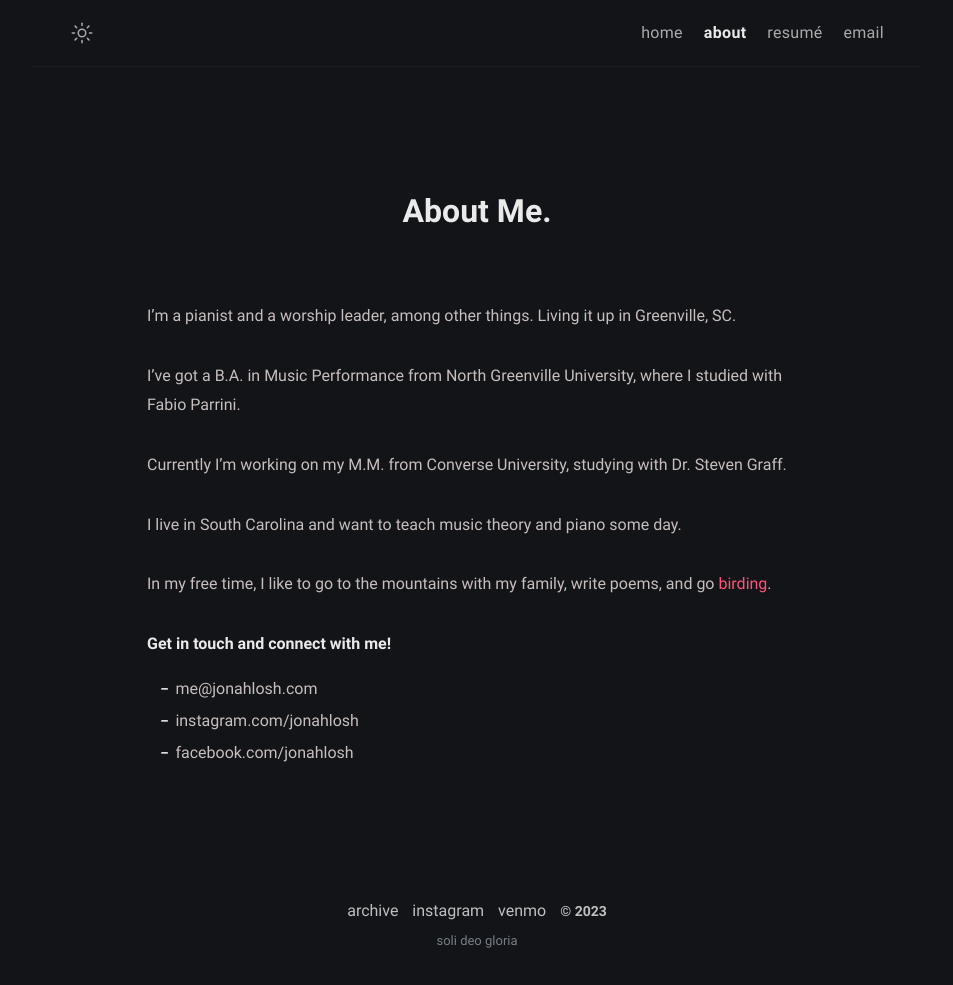
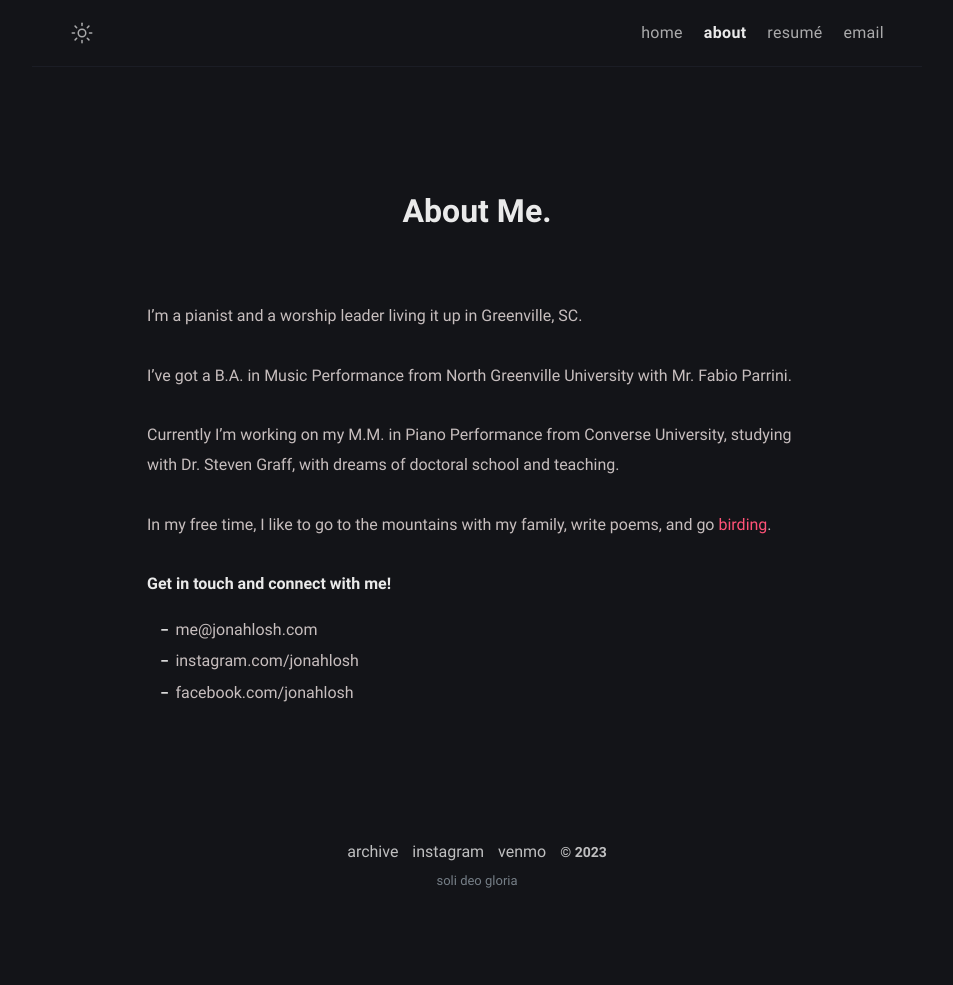
Before and after one commit to atrial-albumen/atrial-albumen.github.io, a Jekyll site: the page built from about.md, in a window 1280 px wide. Shown: the whole page, without its empty margins (163-1116 px from the left). Built offline with Jekyll 4.4.1, drawn with Linux system fonts in a browser that asks for light colours; after the commit the page ends 925 px from its top, so only the background shows below that.

Commit message:
Update about.md

```diff
--- a/about.md
+++ b/about.md
@@ -6,13 +6,11 @@ excerpt: I'm a pianist. I got my B.A. in Music Performance from North Greenville
 comments: false
 ---
 
-I'm a pianist and a worship leader, among other things. Living it up in Greenville, SC.
+I'm a pianist and a worship leader living it up in Greenville, SC.
 
-I've got a B.A. in Music Performance from North Greenville University, where I studied with Fabio Parrini.
+I've got a B.A. in Music Performance from North Greenville University with Mr. Fabio Parrini.
 
-Currently I'm working on my M.M. from Converse University, studying with Dr. Steven Graff.
-
-I live in South Carolina and want to teach music theory and piano some day.
+Currently I'm working on my M.M. in Piano Performance from Converse University, studying with Dr. Steven Graff, with dreams of doctoral school and teaching.
 
 In my free time, I like to go to the mountains with my family, write poems, and go [birding](https://www.newyorker.com/books/page-turner/the-difference-between-bird-watching-and-birding).
 
```
